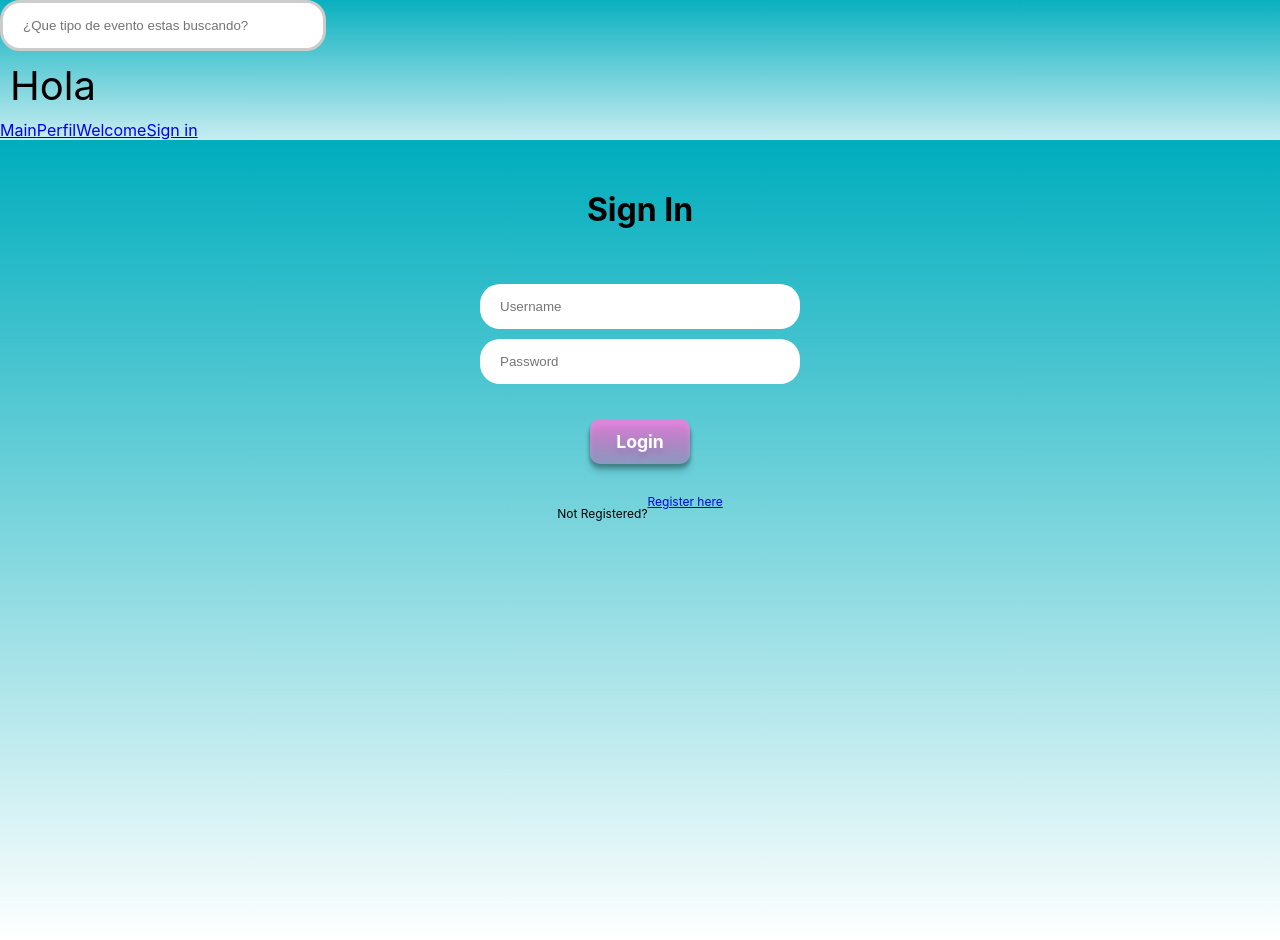
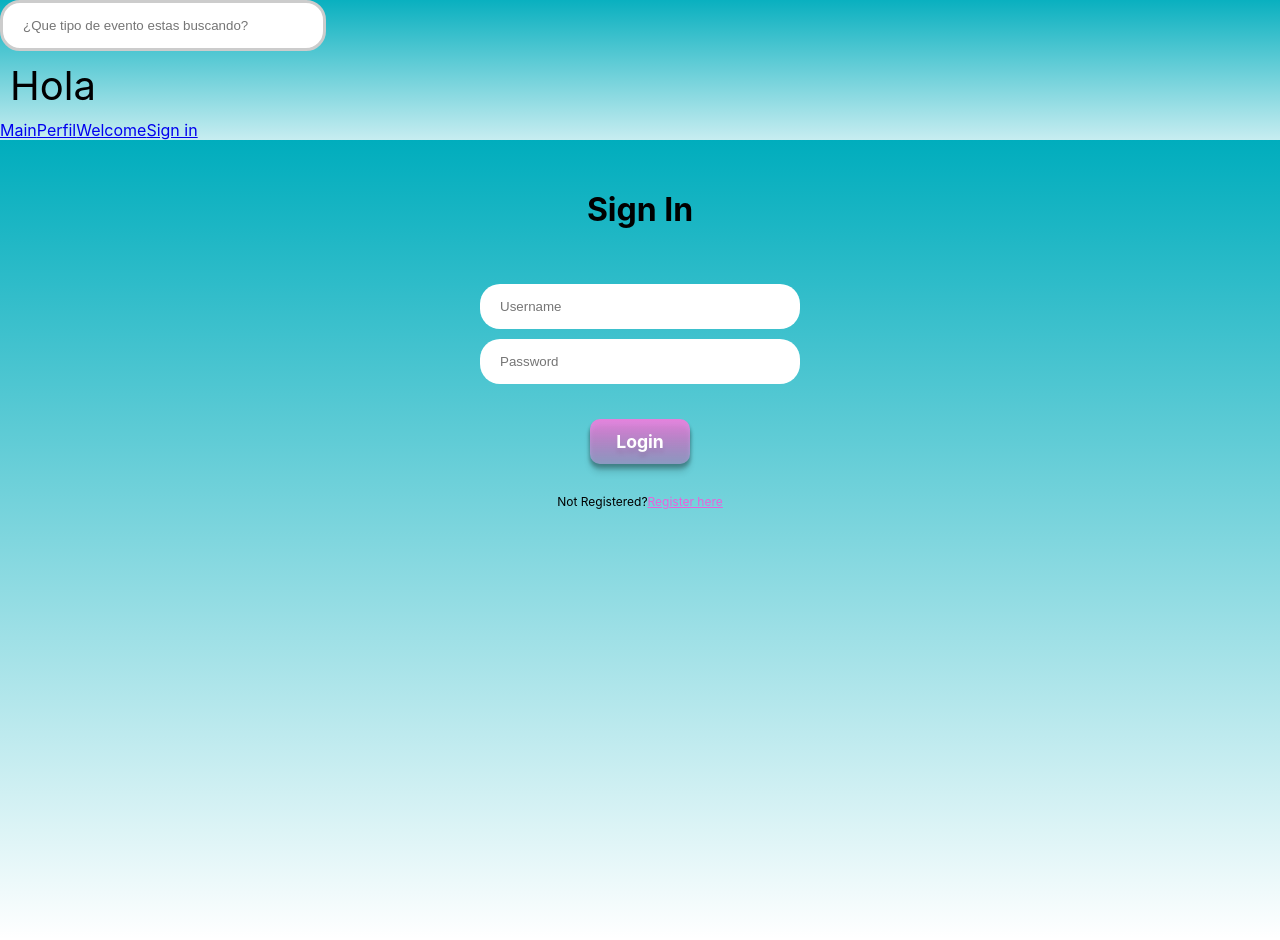
Before and after one commit to a-collado/PW1---Open-Events, a Vue app: page /s in a window 1280 px wide. Built offline with nearby package versions, Linux system fonts and the light colour scheme; a web font is replaced by a local one.

Commit message:
mas de lo mismo pero con algun router link

```diff
--- a/src/components/SignIn.vue
+++ b/src/components/SignIn.vue
@@ -9,7 +9,7 @@
             </button>
             <div class="register_here">
                 <p>Not Registered?</p>
-                <router-link to="/">Register here</router-link>
+                <router-link to="/" id="button">Register here</router-link>
             </div>
         </div>
     </div>
--- a/src/style.css
+++ b/src/style.css
@@ -25,10 +25,11 @@
     padding: 0px;
     border: 0px;
     margin: 0px;
-
+    text-decoration: none;
+    color: black;
 }
 #WelcomePage:active{
-    background-color: darkblue;
+  filter:saturate(200%)
 }
 
 
@@ -723,7 +724,10 @@ router-link:hover {
   display:flex;
   flex-direction: row;
 }
-.register_here button{
+.register_here p{
+  margin: 0px;
+}
+.register_here #button{
   color: #E763DB;
   text-decoration: underline;
   background: #00000000;
```
